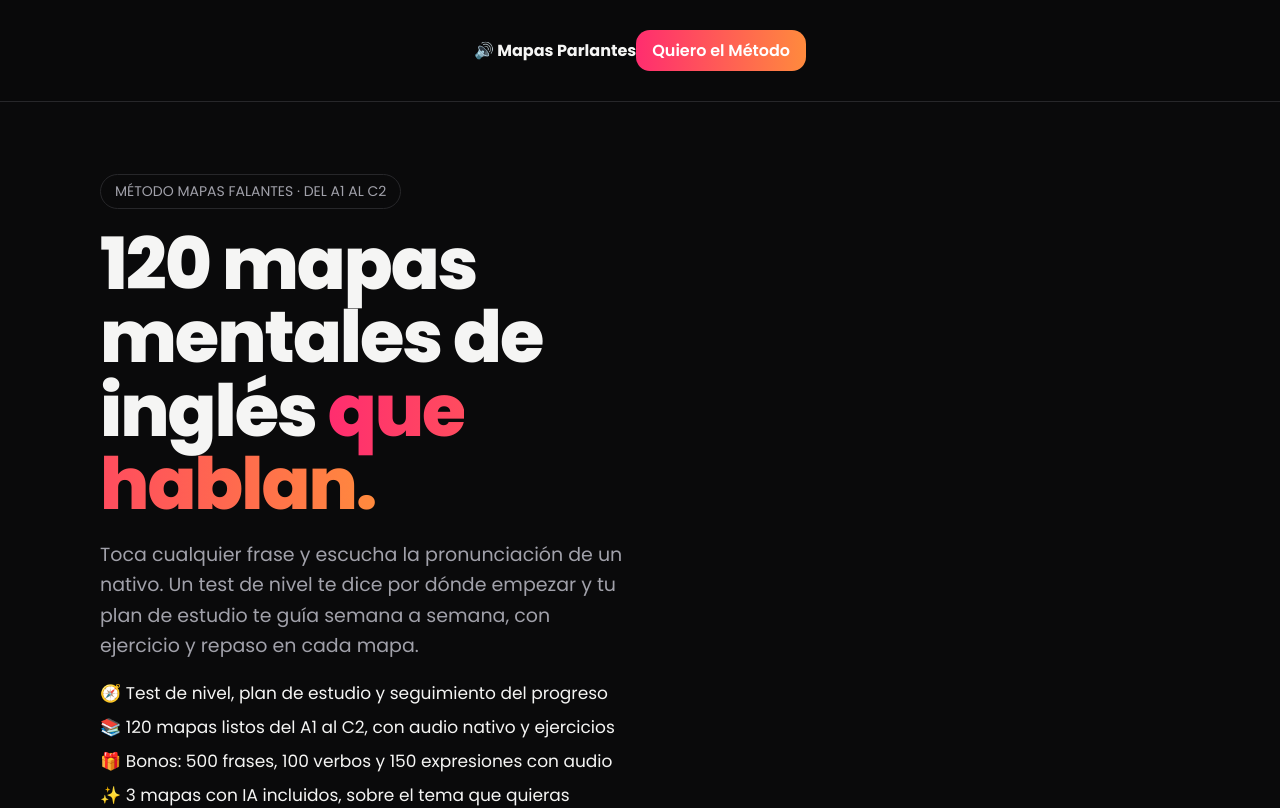
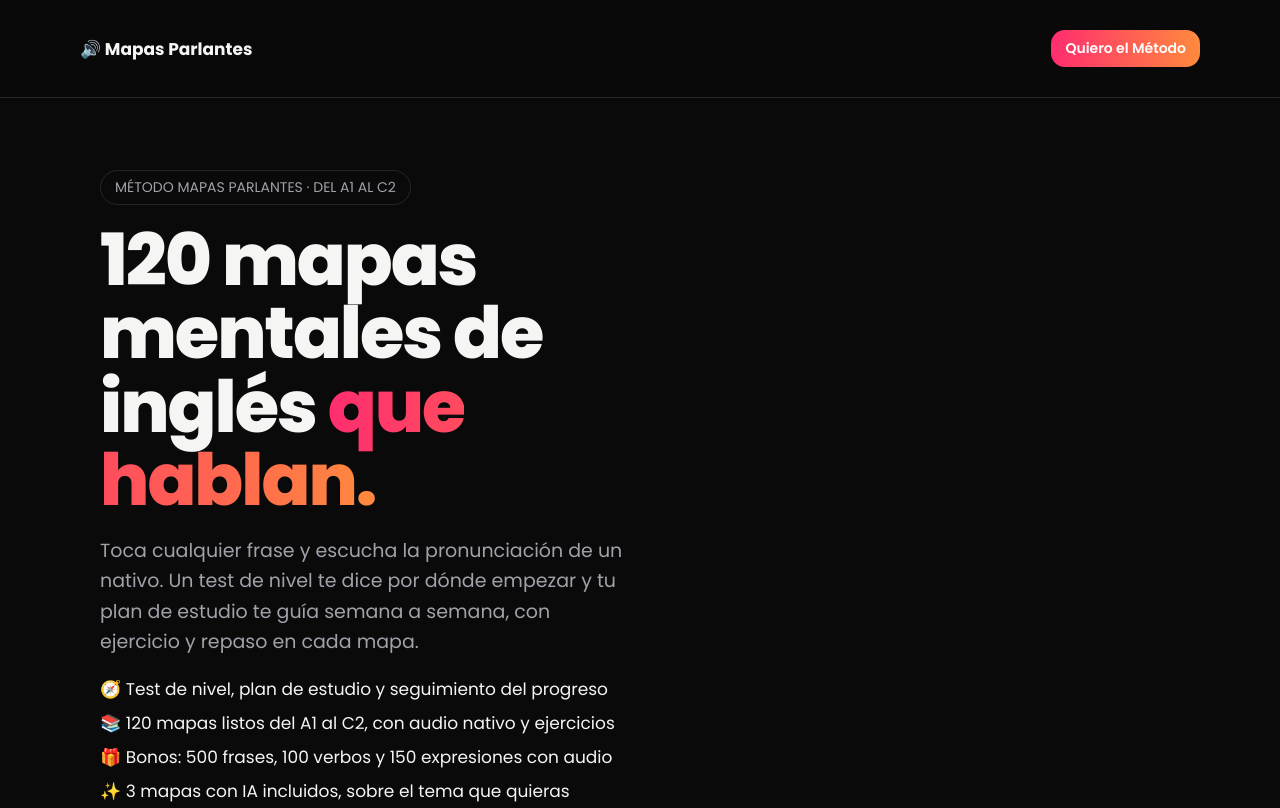
Before and after one commit to DanielFerrettiSouza/MAPAS_MENTAIS_INGLES, a Next.js app in the folder 04_APP/: page /es/metodo in a window 1280 px wide. Shown: the top 808 px of the page. Built offline with nearby package versions, Linux system fonts and the light colour scheme; no server answers.

Commit message:
Espanhol: topo da página com espaço entre marca e botão; selo com Mapas Parlantes
Co-Authored-By: Claude Opus 5.5 <noreply@anthropic.com>

```diff
--- a/04_APP/app/es/metodo/page.tsx
+++ b/04_APP/app/es/metodo/page.tsx
@@ -50,14 +50,14 @@ export default function MetodoEsPage({ searchParams }: { searchParams: { pais?:
   const CHECKOUT = `/api/stripe/checkout${country ? `?pais=${country.toLowerCase()}` : ""}`;
   return (
     <>
-      <header className="site-nav"><div className="wrap" style={{ display: "flex", justifyContent: "space-between", alignItems: "center", padding: "14px 0" }}>
-        <strong>🔊 Mapas Parlantes</strong>
-        <a href="#oferta" className="primary-btn grad-btn" style={{ padding: "8px 16px" }}>Quiero el Método</a>
+      <header className="site-nav"><div className="wrap" style={{ display: "flex", justifyContent: "space-between", alignItems: "center", gap: 16, width: "100%", padding: "14px 0" }}>
+        <strong style={{ fontSize: 17, whiteSpace: "nowrap" }}>🔊 Mapas Parlantes</strong>
+        <a href="#oferta" className="primary-btn grad-btn" style={{ padding: "8px 14px", fontSize: 14, whiteSpace: "nowrap" }}>Quiero el Método</a>
       </div></header>
       <main>
         <section className="wrap hero">
           <div>
-            <span className="eyebrow">MÉTODO MAPAS FALANTES · DEL A1 AL C2</span>
+            <span className="eyebrow">MÉTODO MAPAS PARLANTES · DEL A1 AL C2</span>
             <h1>120 mapas mentales de inglés <span className="grad-text">que hablan.</span></h1>
             <p className="lead">
               Toca cualquier frase y escucha la pronunciación de un nativo. Un test de nivel te dice por dónde empezar
```
